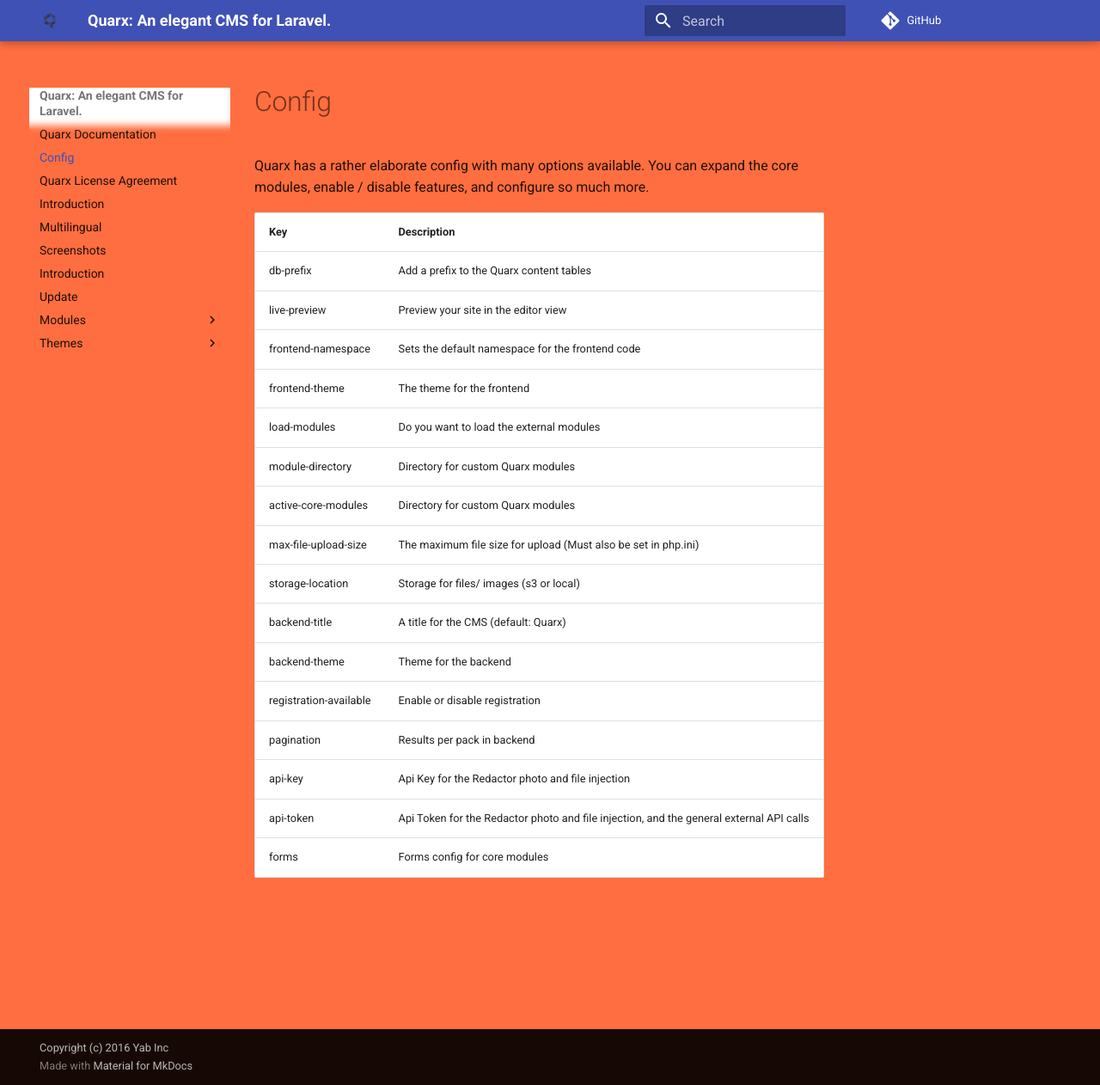
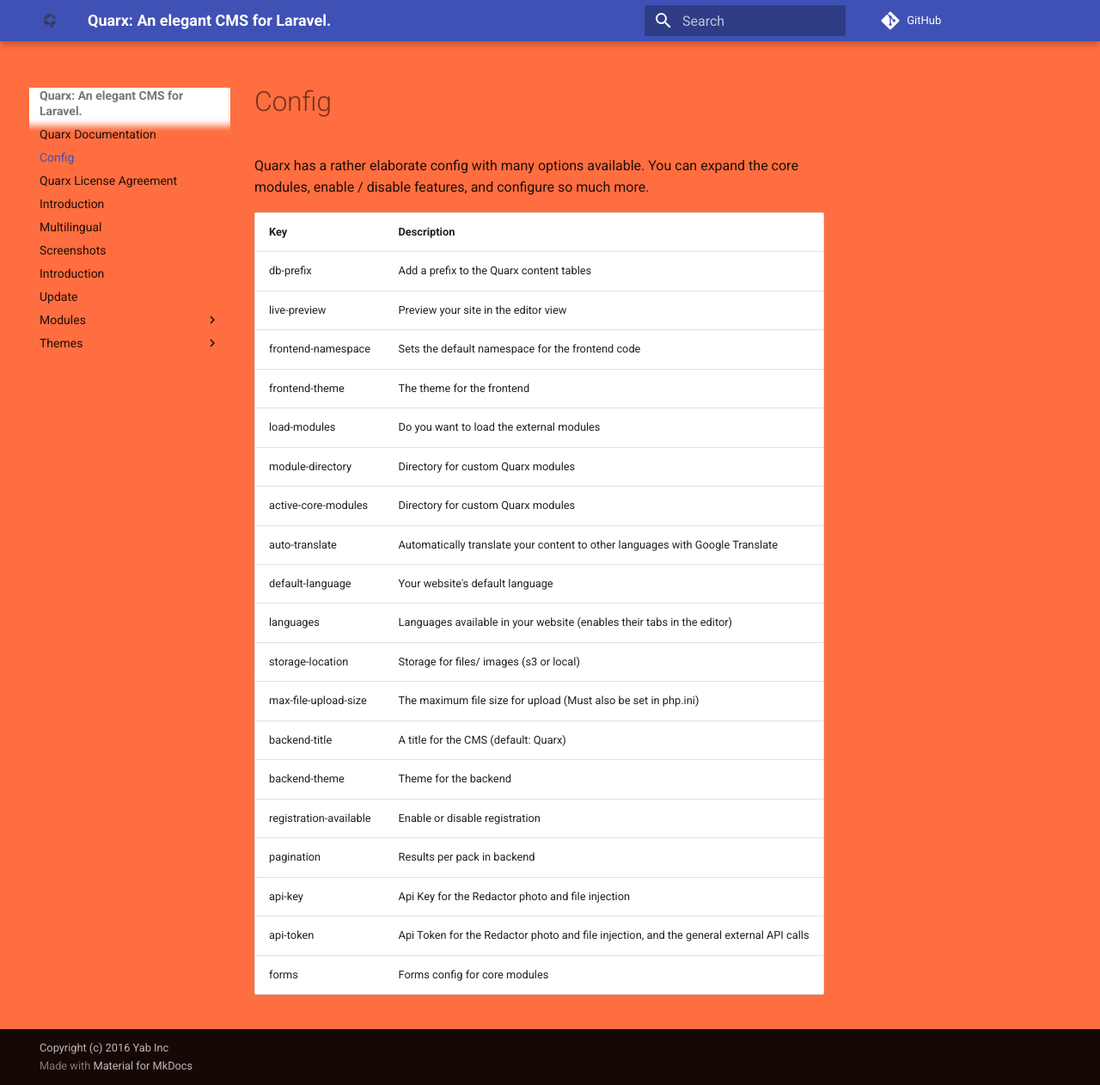
Before and after one commit to fwallen/quarx-docs, an MkDocs documentation site: the page built from docs/config.md, in a window 1280 px wide and 1262 px high. Shown: the whole window at 86% size. Built offline with MkDocs 1.6.1 and Material for MkDocs 9.7.7, drawn with Linux system fonts in a browser that asks for light colours; comment, search, counter and statistics services are not loaded.

Commit message:
Languages parts

```diff
--- a/docs/config.md
+++ b/docs/config.md
@@ -11,8 +11,11 @@ Quarx has a rather elaborate config with many options available. You can expand
 | load-modules | Do you want to load the external modules |
 | module-directory | Directory for custom Quarx modules |
 | active-core-modules | Directory for custom Quarx modules |
+| auto-translate | Automatically translate your content to other languages with Google Translate |
+| default-language | Your website's default language |
+| languages | Languages available in your website (enables their tabs in the editor) |
+| storage-location | Storage for files/ images (s3 or local) |
 | max-file-upload-size | The maximum file size for upload (Must also be set in php.ini) |
-| storage-location | Storage for files/ images (s3 or local) |
 | backend-title | A title for the CMS (default: Quarx) |
 | backend-theme | Theme for the backend |
 | registration-available | Enable or disable registration |
```
